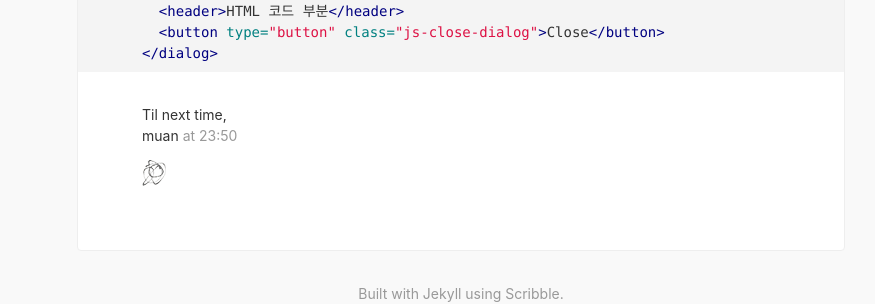
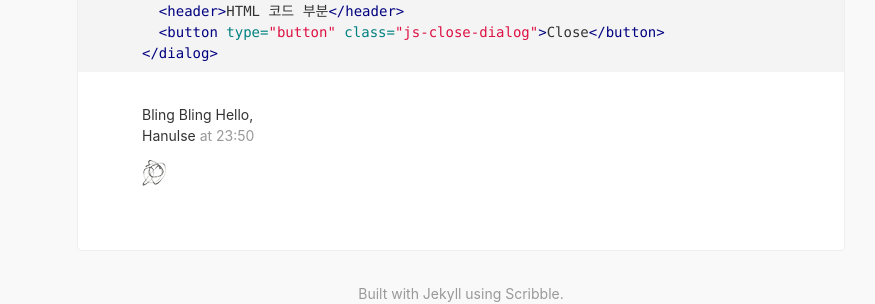
Before and after one commit to kosooyoul/hanulse-orb, a Jekyll site: the page built from _posts/2020-05-19-start-bling-bling.md, in a window 1280 px wide. Shown: the part 835-1139 px from the top of the page, without its empty margins (179-1054 px from the left). Built offline with Jekyll 4.4.1, drawn with Linux system fonts in a browser that asks for light colours; nearby versions of some CDN libraries.

Commit message:
update signoff

```diff
--- a/_config.yml
+++ b/_config.yml
@@ -2,7 +2,7 @@
 title:            "Bling Bling Script House"
 description:      "Refer to Posts and Codes on the Bling Bling Script House. It will help me and us."
 url:              https://git.ahyane.net # Site url, without a slash at the end.
-signoff:          "muan" # Your name
+signoff:          "Hanulse" # Your name
 facebook_appid:   # APP ID for like button, remove from /_includes/share.html if unwanted.
 google_analytics: # Set tracking, remove from /javascripts/basic.js if unwanted.
 share:            false # Turn on twitter and facebook share buttons
--- a/_includes/signoff.html
+++ b/_includes/signoff.html
@@ -1,5 +1,5 @@
 <p class="mt4">
-  Til next time,<br>
+  Bling Bling Hello,<br>
   {{ site.signoff }}
   <span class="silver">{{ page.date | date: "at %H:%M" }}</span>
 </p>
```
